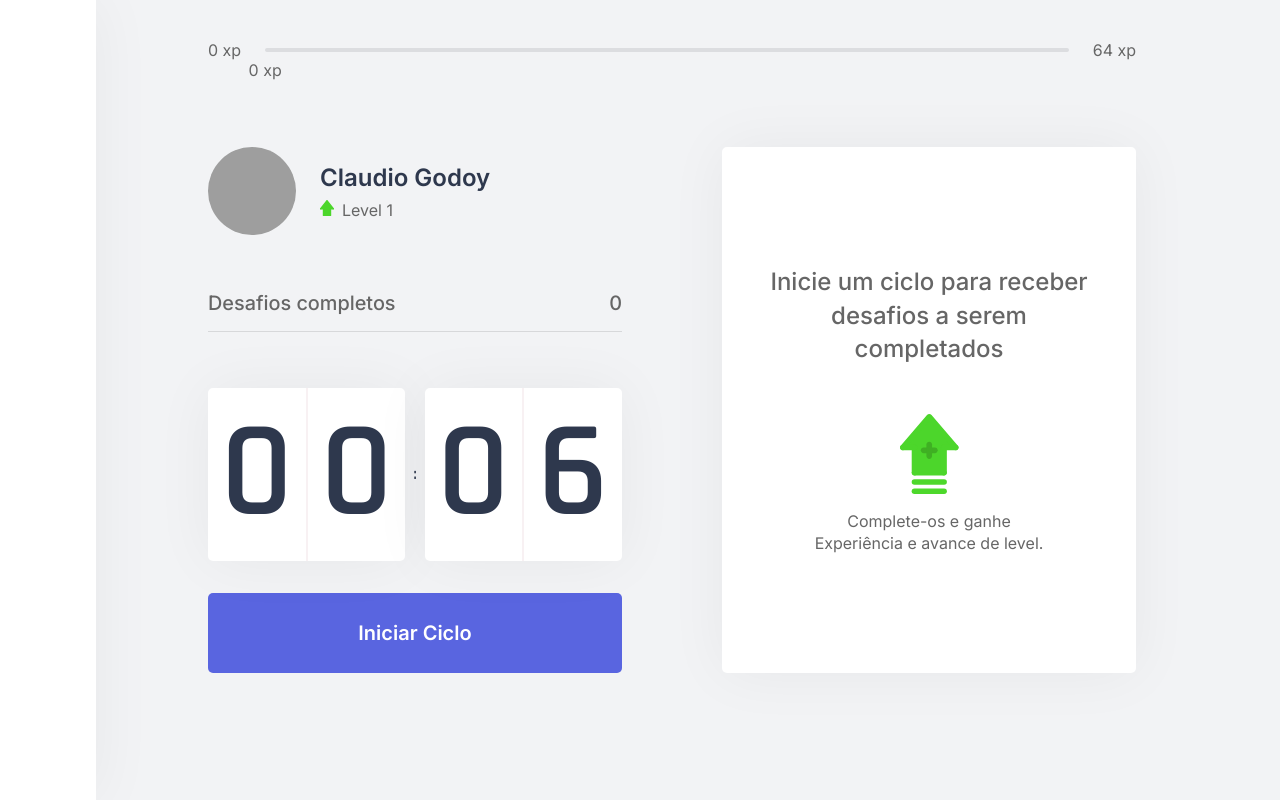
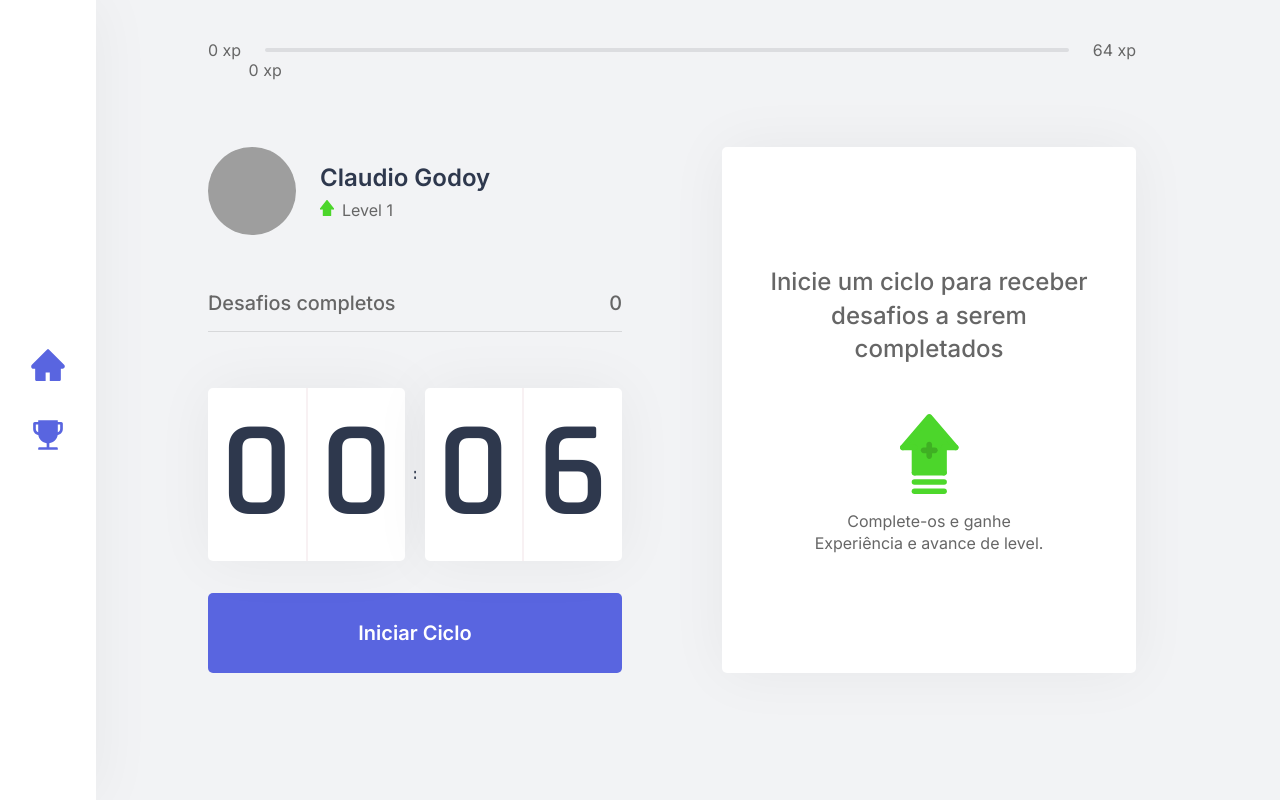
Before and after one commit to claudiogodoy99/Move-It, a Next.js app: page / in a window 1280 px wide. Built offline with nearby package versions, Linux system fonts and the light colour scheme; grey boxes are pictures that could not be loaded.

Commit message:
sidebar-1.0

```diff
--- a/package.json
+++ b/package.json
@@ -11,7 +11,8 @@
     "js-cookie": "^2.2.1",
     "next": "10.0.7",
     "react": "17.0.1",
-    "react-dom": "17.0.1"
+    "react-dom": "17.0.1",
+    "react-icons": "^4.2.0"
   },
   "devDependencies": {
     "@types/js-cookie": "^2.2.6",
--- a/src/components/SideBar.tsx
+++ b/src/components/SideBar.tsx
@@ -1,11 +1,18 @@
 import React from 'react';
+import { AiFillHome,AiFillTrophy } from 'react-icons/ai'
 import styles from '../styles/components/SideBar.module.css';
+
 
 const SideBar: React.FC = () => {
   return (
-      <div className={styles.container}>
-
-      </div>
+    <div className={styles.container}>
+      <a href="" >
+        <AiFillHome />
+      </a>
+      <a href="" >
+        <AiFillTrophy />
+      </a>
+    </div>
   );
 }
 
--- a/src/pages/_app.tsx
+++ b/src/pages/_app.tsx
@@ -11,7 +11,6 @@ function MyApp({ Component, pageProps }) {
       }}>
         <SideBar />
         <div style={{
-          gridArea:"CN",
           width: "90%"
         }}>
           <Component {...pageProps} />
--- a/src/styles/components/SideBar.module.css
+++ b/src/styles/components/SideBar.module.css
@@ -9,3 +9,35 @@
     background: var(--white);
     box-shadow: 0 0 64px rgba(0,0,0,0.05);
 }
+
+
+.container a{
+    display: flex;
+
+    align-items: center;
+    justify-content: center;
+    color: var(--blue);
+    width: 100%;
+    height: 70px;
+    border-radius: 2px;
+
+    transition:  0.6s;
+    transition: background-color .2s ;
+    transition: color .2s ;
+}
+
+.container svg {
+    width: 38px;
+    height: 38px;
+}
+
+.container a:hover {
+    background: var(--blue);
+    color: var(--white);
+
+}
+
+.container a:hover svg{
+    width:  42px;
+    height: 42px;
+}
```
Also changed, not shown: 1 other file (tests, documents, lock files or other folders).
